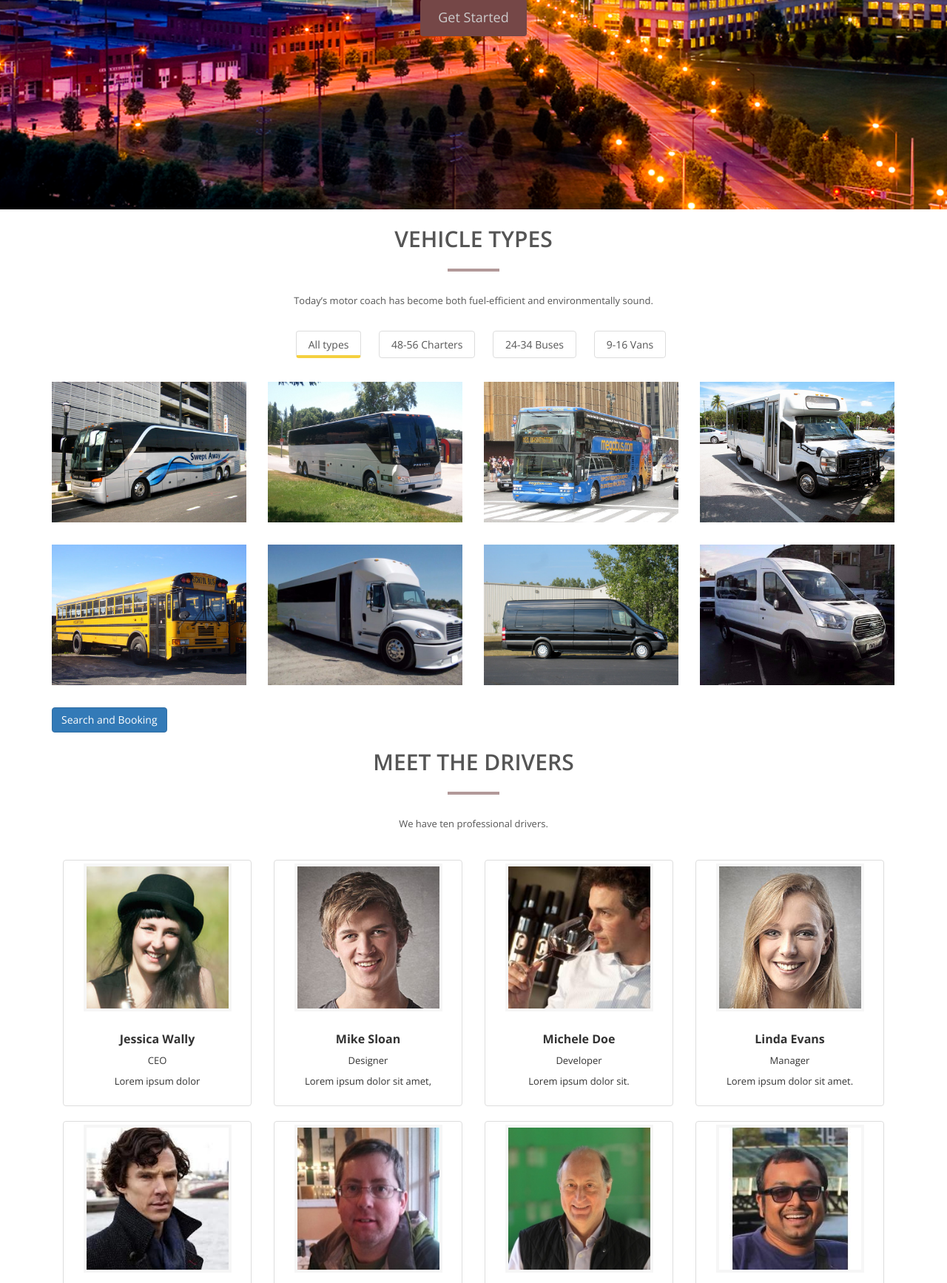
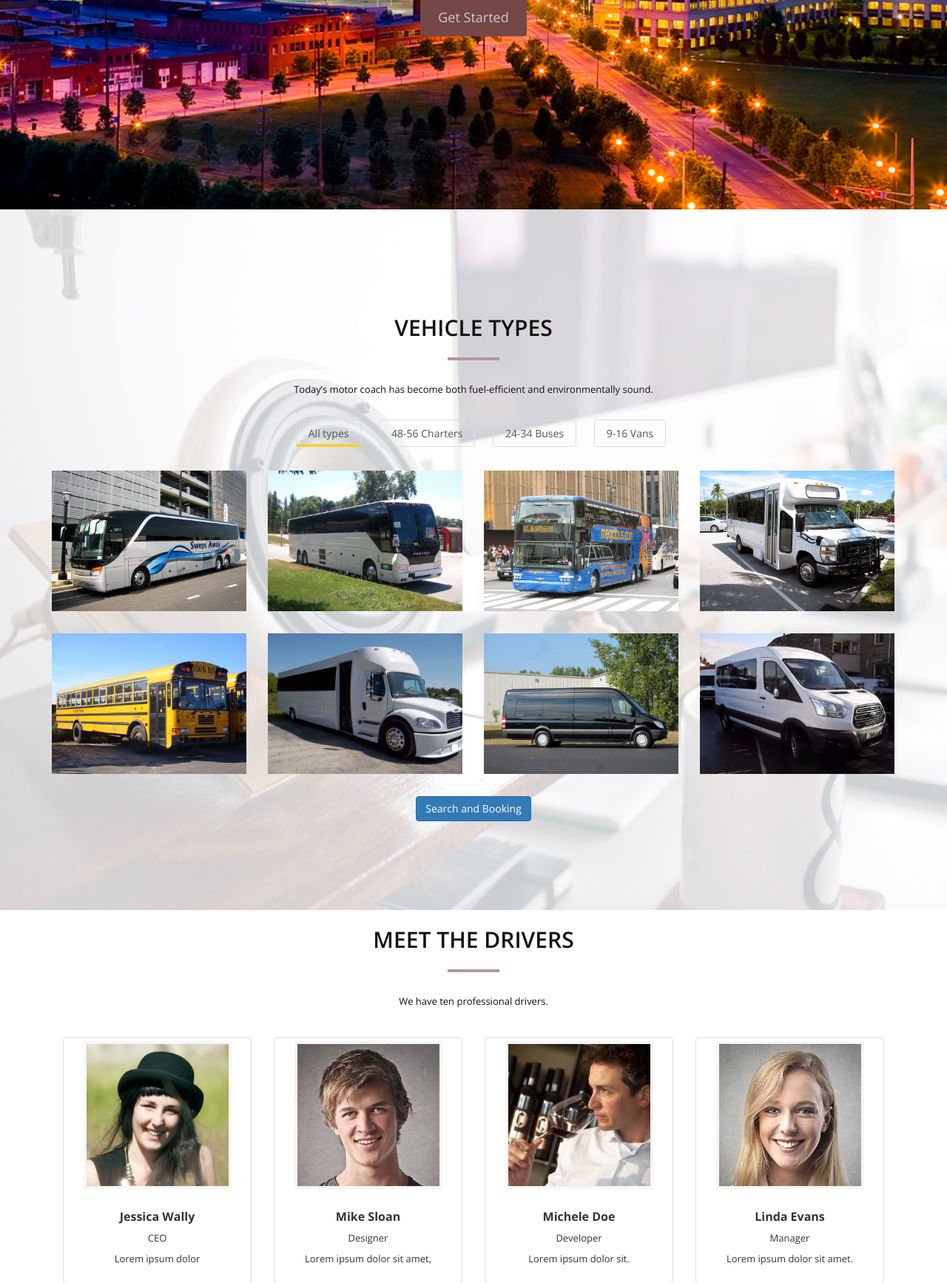
Before and after one commit to yuanjli/star_schedule, a PHP site: page / in a window 1280 px wide. Shown: the part 517-2251 px from the top of the page at 74% size. Run offline with PHP 8.4, Linux system fonts and the light colour scheme; some libraries are stand-ins or nearby versions.

Commit message:
changed background images

```diff
--- a/css/style.css
+++ b/css/style.css
@@ -203,6 +203,7 @@ ul, ol {
 }
 .section-title.center {
 	padding: 30px 0;
+	color: #151010;
 }
 .section-title h2, .section-title.center h2 {
 	font-weight: 600;
@@ -228,11 +229,24 @@ ul, ol {
 	top: 2px;
 	background: rgba(178,153,153,0.4);
 }
+
+/*driver section*/
+#vehicle {
+	background: url(../img/services-bg.jpg);
+	background-size: cover;
+	background-attachment: fixed;
+	color: #ddd;
+	padding: 120px 0;
+}
+
+
+
+
 /* About Section */
 #about {
 
 	padding: 100px 0;
-	background: url(../img/services-bg.jpg);
+	background: url(../img/sky_beautiful.jpg);
 	background-size: cover;
 	background-attachment: fixed;
 
@@ -249,6 +263,7 @@ ul, ol {
 #about .about-text {
 	margin-left: 10px;
 	margin-top: 90px;
+	color: #13130A;
 }
 #about H4 {
 	font-size: 20px;
--- a/index.html
+++ b/index.html
@@ -86,7 +86,7 @@
 </div>
 
 <!-- Vehicle Section -->
-<div id="vehicle">
+<div id="vehicle" class="text-center">
   <div class="container"> <!-- Container -->
     <div class="section-title text-center center">
       <h2>Vehicle Types</h2>
```
Also changed, not shown: img/banner.jpg (added), img/sky_beautiful.jpg (added), 1 other file.
